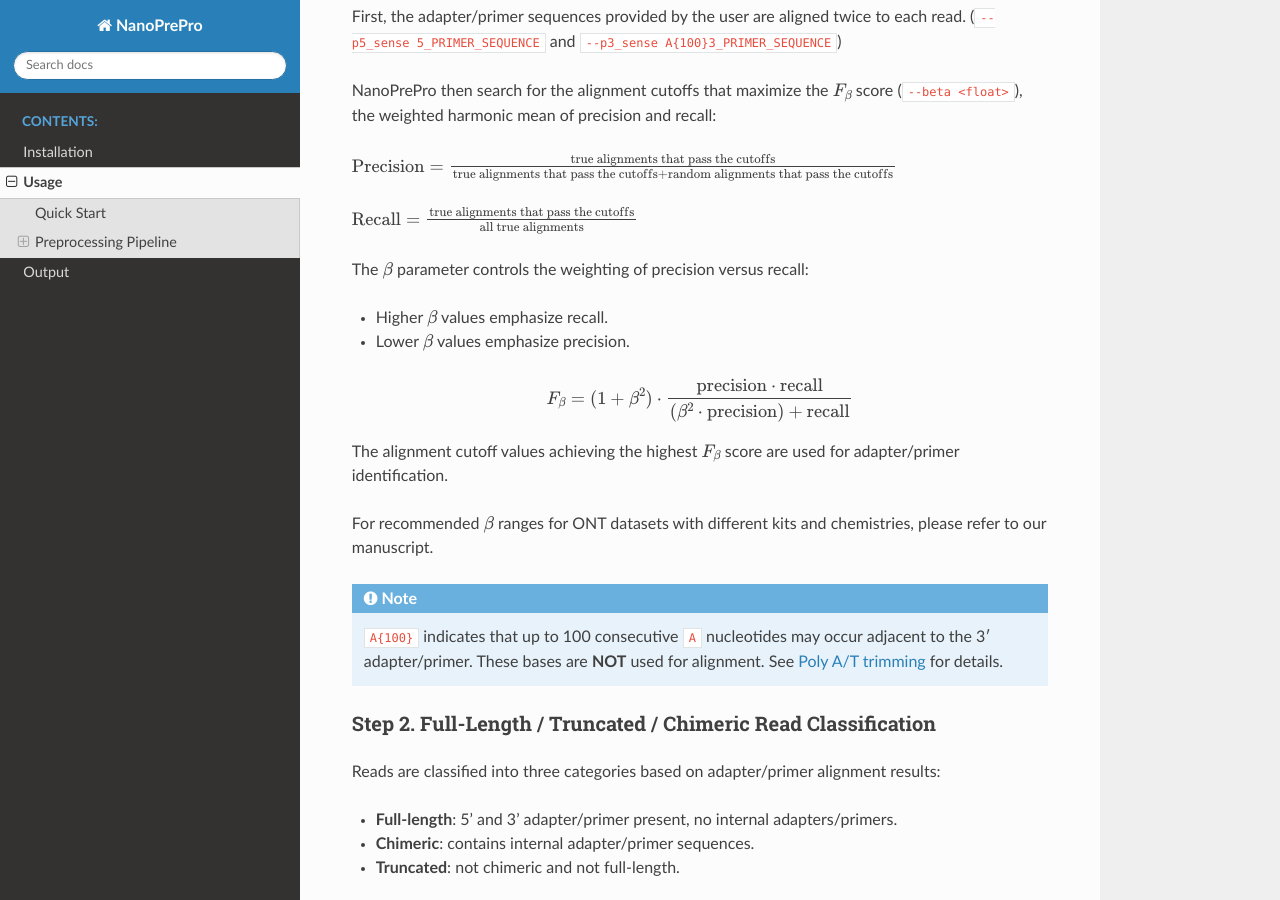
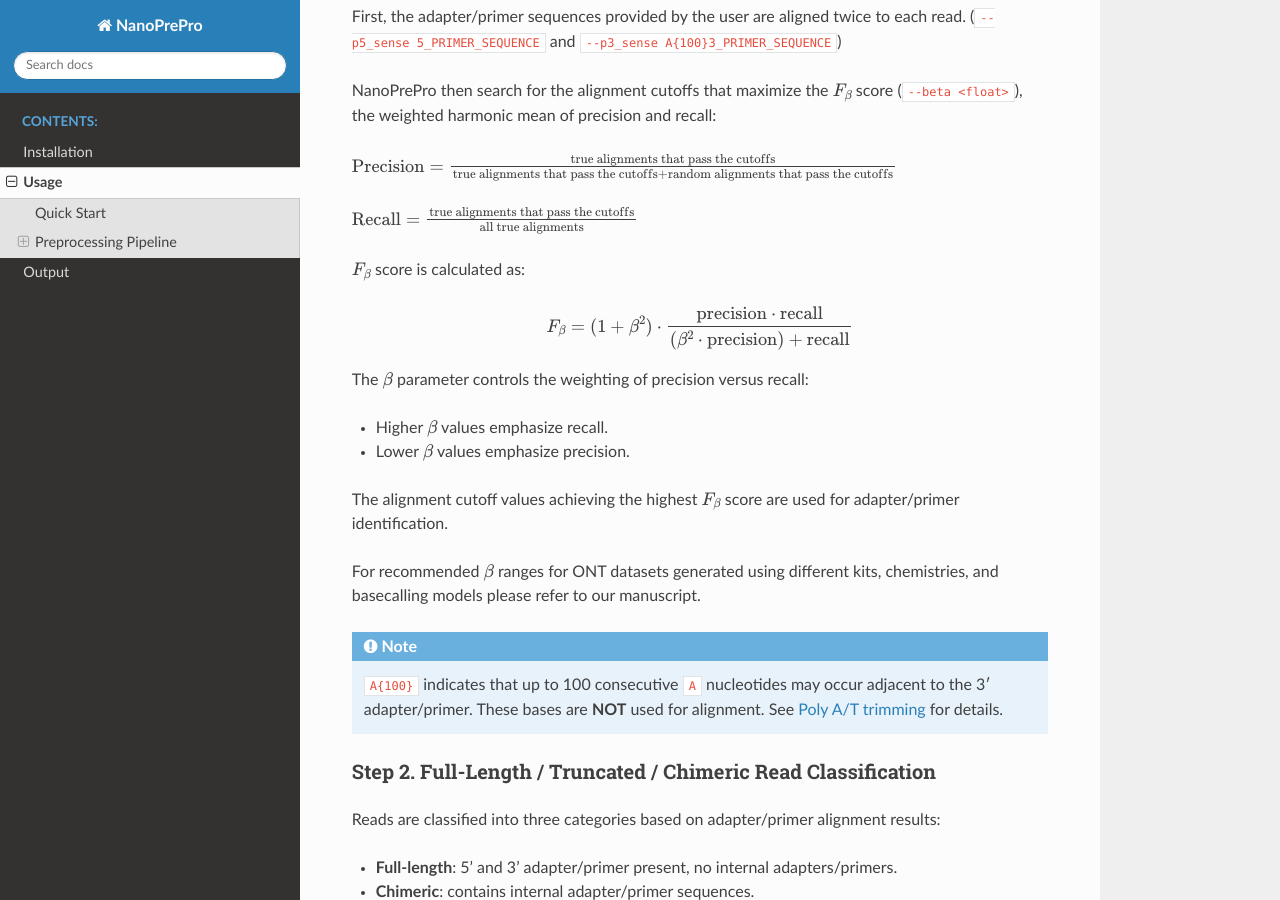
Before and after one commit to jerry955071/NanoPreP, a Sphinx documentation site: the page built from docs/source/usage.rst, in a window 1280 px wide and 900 px high, scrolled down 969 px. Built offline with Sphinx 7.4.7 and the Read the Docs theme 3.1.0, drawn with Linux system fonts in a browser that asks for light colours; pages that are not in the unit, such as notebooks, are missing from menus.

Commit message:
Updated docs

```diff
--- a/docs/source/usage.rst
+++ b/docs/source/usage.rst
@@ -52,21 +52,22 @@
 
 :math:`\text{Recall} = \frac{\text{true alignments that pass the cutoffs}}{\text{all true alignments}}`
 
-The :math:`\beta` parameter controls the weighting of precision versus recall:
-
-- Higher :math:`\beta` values emphasize recall.
-- Lower :math:`\beta` values emphasize precision.
+:math:`F_{\beta}` score is calculated as:
 
 .. math::
 
    F_{\beta} = (1 + \beta^2) \cdot \frac{\mathrm{precision} \cdot \mathrm{recall}}
    {(\beta^2 \cdot \mathrm{precision}) + \mathrm{recall}}
 
+The :math:`\beta` parameter controls the weighting of precision versus recall:
+
+- Higher :math:`\beta` values emphasize recall.
+- Lower :math:`\beta` values emphasize precision.
+
 The alignment cutoff values achieving the highest :math:`F_{\beta}` score are used for adapter/primer identification.
 
-For recommended :math:`\beta` ranges for ONT datasets with different kits and chemistries,
-please refer to our :ref:`manuscript <#TODO>`.
-
+For recommended :math:`\beta` ranges for ONT datasets generated using
+different kits, chemistries, and basecalling models please refer to our :ref:`manuscript <#TODO>`.
 
 .. note::
 
```
